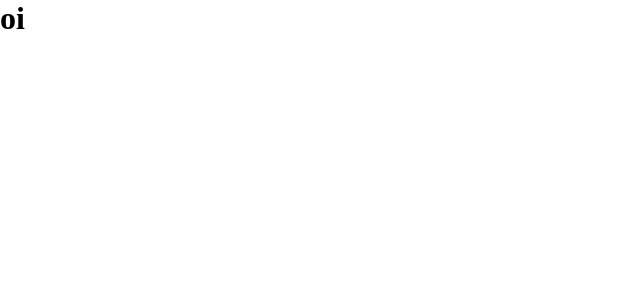
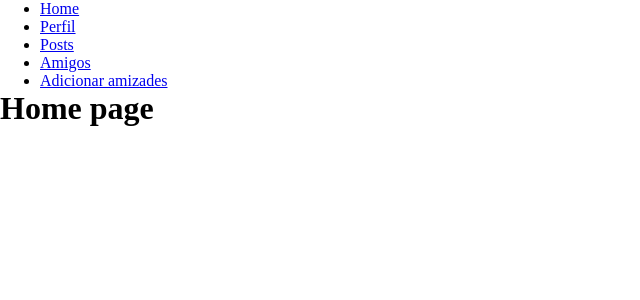
Before and after one commit to HenriqueMelo2007/talk-rede-social, a React (Vite) app: page / in a window 1280 px wide. Shown: the top 300 px of the page, without its empty margins (0-640 px from the left). Built offline with nearby package versions, Linux system fonts and the light colour scheme.

Commit message:
criando diretório para armazenar pastas de páginas da aplicação e fazendo roteamento

```diff
--- a/src/App.tsx
+++ b/src/App.tsx
@@ -1,4 +1,10 @@
-
+import { Header } from "./components/header/header";
+import { Route, Routes } from 'react-router-dom';
+import { Home } from "./pages/home/home";
+import { Perfil } from "./pages/perfil/perfil";
+import { Amigos } from "./pages/amigos/amigos";
+import { Posts } from "./pages/posts/posts";
+import { AdicionarAmizade } from "./pages/adicionar-amizade/adicionaramizade";
 
 
 export function App() {
@@ -7,7 +13,19 @@ export function App() {
 
   return (
     <>
-      <h1>oi</h1>
+
+    <Header></Header>
+
+    <Routes>
+      <Route path="/" Component={Home}></Route>
+      <Route path="/perfil" Component={Perfil}></Route>
+      <Route path="/posts" Component={Posts}></Route>
+      <Route path="/amigos" Component={Amigos}></Route>
+      <Route path="/adicionaramizade" Component={AdicionarAmizade}></Route>
+    </Routes>
+
+
+
     </>
   )
 }
--- /dev/null
+++ b/src/components/header/header.tsx
@@ -0,0 +1,25 @@
+import { Link } from 'react-router-dom';
+
+export function Header() {
+  return (
+    <header>
+      <ul>
+        <li>
+          <Link to='/'>Home</Link>
+        </li>
+        <li>
+          <Link to='/perfil'>Perfil</Link>
+        </li>
+        <li>
+          <Link to='/posts'>Posts</Link>
+        </li>
+        <li>
+          <Link to='/amigos'>Amigos</Link>
+        </li>
+        <li>
+          <Link to='/adicionaramizade'>Adicionar amizades</Link>
+        </li>
+      </ul>
+    </header>
+  )
+}
--- a/src/main.tsx
+++ b/src/main.tsx
@@ -3,11 +3,14 @@ import ReactDOM from 'react-dom/client'
 import { App } from './App.tsx'
 import './index.css'
 import { ProvedorMeuContexto } from './contexto/Contexto.tsx'
+import { BrowserRouter } from 'react-router-dom'
 
 ReactDOM.createRoot(document.getElementById('root')!).render(
   <React.StrictMode>
     <ProvedorMeuContexto>
-      <App />
+      <BrowserRouter>
+        <App />
+      </BrowserRouter>
     </ProvedorMeuContexto>
   </React.StrictMode>,
 )
--- /dev/null
+++ b/src/pages/adicionar-amizade/adicionaramizade.tsx
@@ -0,0 +1,5 @@
+export function AdicionarAmizade () {
+  return (
+    <h1>add page</h1>
+  )
+}
--- /dev/null
+++ b/src/pages/amigos/amigos.tsx
@@ -0,0 +1,5 @@
+export function Amigos () {
+  return (
+    <h1>amigos</h1>
+  )
+}
--- /dev/null
+++ b/src/pages/home/home.tsx
@@ -0,0 +1,5 @@
+export function Home () {
+  return (
+    <h1>Home page</h1>
+  )
+}
--- /dev/null
+++ b/src/pages/perfil/perfil.tsx
@@ -0,0 +1,5 @@
+export function Perfil () {
+  return (
+    <h1>perfil page</h1>
+  )
+}
--- /dev/null
+++ b/src/pages/posts/posts.tsx
@@ -0,0 +1,5 @@
+export function Posts () {
+  return (
+    <h1>posts page</h1>
+  )
+}
```
